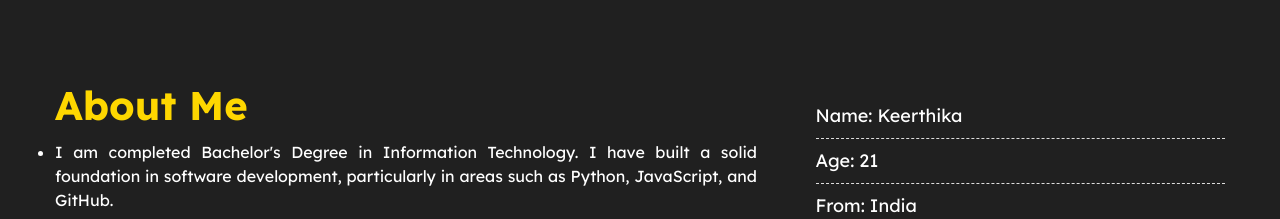
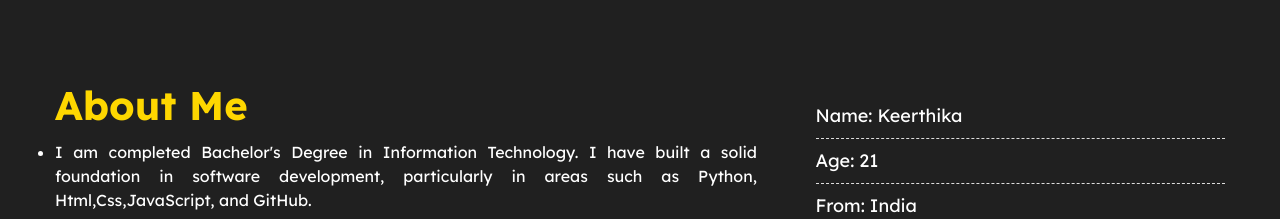
Before and after one commit to KeerthiKrish8/Portfolio, a plain HTML site: page index.html in a window 1280 px wide. Shown: the part 544-763 px from the top of the page. Drawn offline with nearby package versions, Linux system fonts and the light colour scheme.

Commit message:
Update index.html

```diff
--- a/index.html
+++ b/index.html
@@ -92,7 +92,7 @@
               <li>
                 I am completed Bachelor's Degree in Information Technology. I
                 have built a solid foundation in software development,
-                particularly in areas such as Python, JavaScript, and
+                particularly in areas such as Python, Html,Css,JavaScript, and
                 GitHub.
               </li>
               <li>
```
